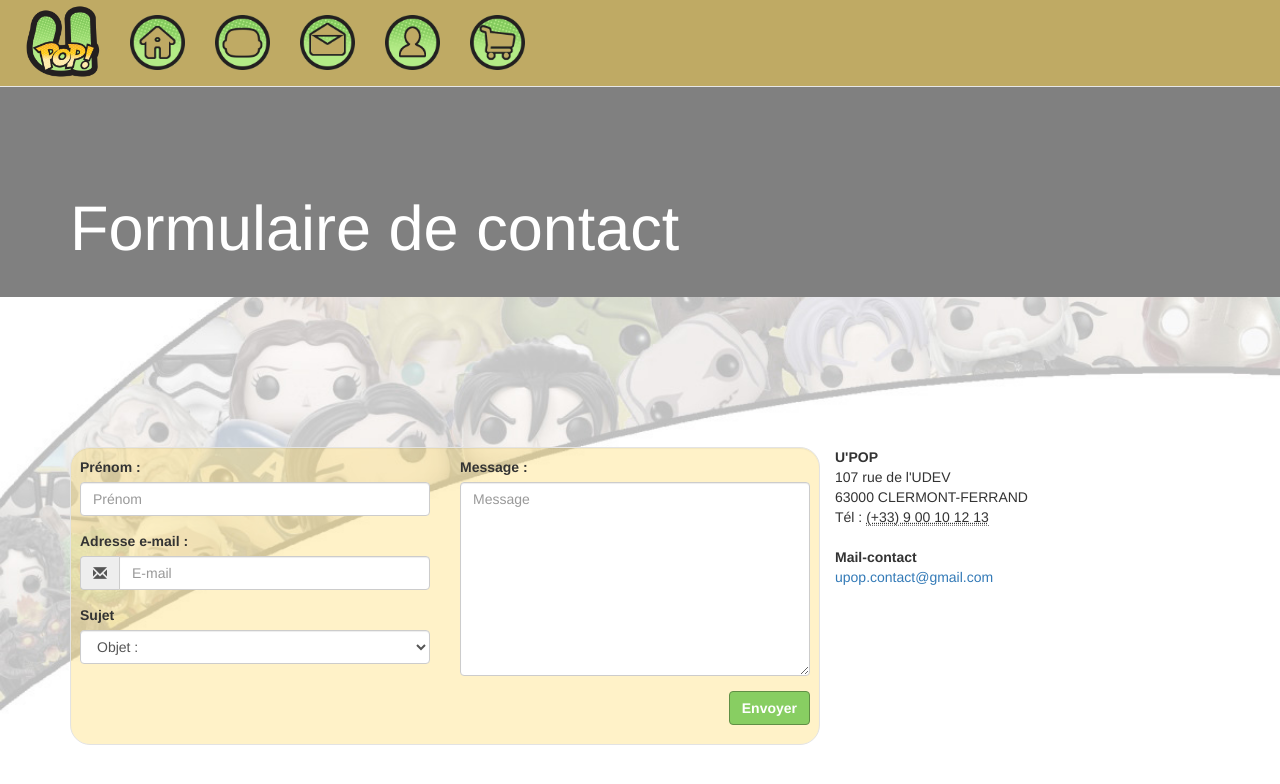
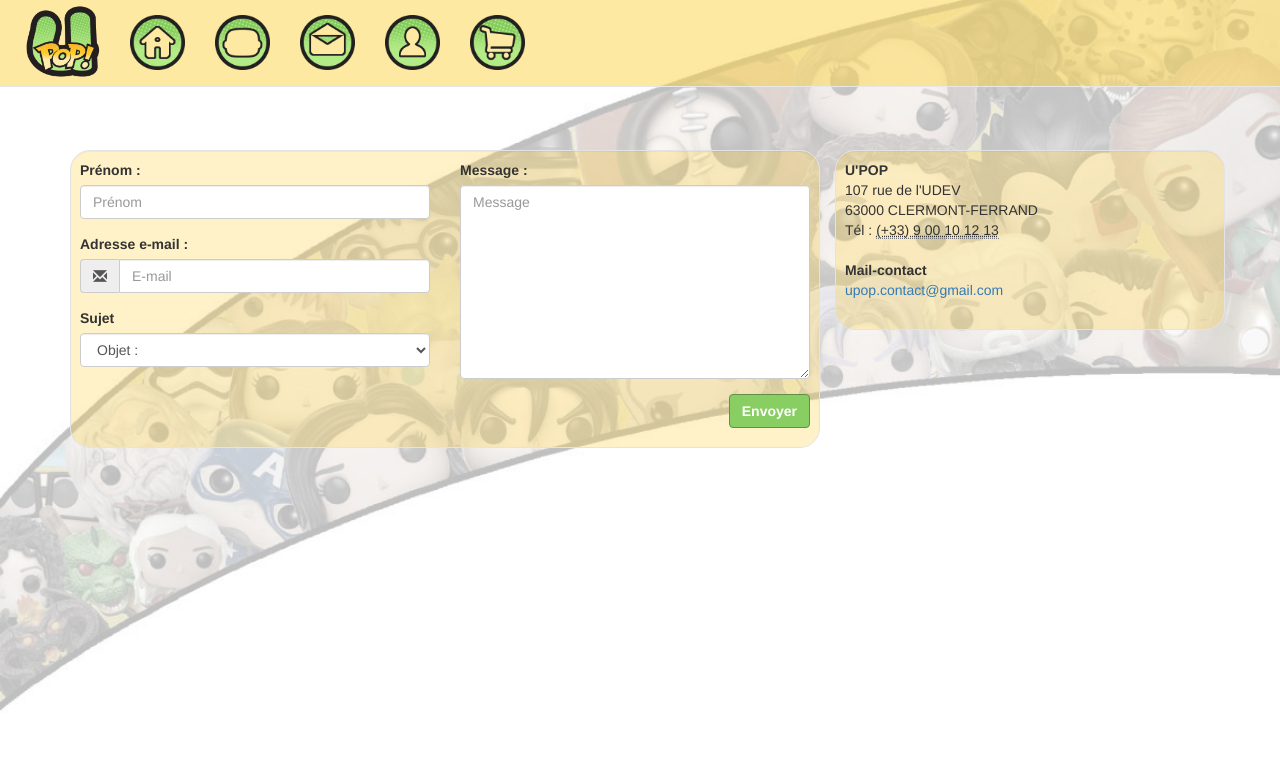
Before and after one commit to ChampemeDylan/UPOP, a PHP site: page /Contact.html in a window 1280 px wide. Shown: the top 784 px of the page. Run offline with PHP 8.4, Linux system fonts and the light colour scheme.

Commit message:
Camille  : MAJ contact html css MAJ structure
Page contact :
Enlevé la bordure grise (optimiser à la forme du site)
Adresse = panel panel-default (intégrer)

```diff
--- a/www/v4/Contact.html
+++ b/www/v4/Contact.html
@@ -1,6 +1,7 @@
 <!DOCTYPE html PUBLIC "-//W3C//DTD XHTML 1.0 Strict//EN""http://www.w3c.org/TR/xhtml1/DTD/xtmlhtml1-strict.dtd">
 <html>
 	<head>
+
 		<meta charset='utf-8'>
 		<link rel="icon" type="image/png" href="Images\iconeupop.png"/>
 		<!-- feuilles de style -->
@@ -11,7 +12,10 @@
 		<script type="application/javascript" src="./js/jquery-2.1.1.min.js"></script>
 		<script type="application/javascript" src="./js/bootstrap.min.js"></script>
 		<meta name="viewport" content="width=device-width, initial-scale=1">
+
+
 		<title>U POP</title>
+
 	</head>
 	<body>
 <!-- barre de navigation -->
@@ -39,19 +43,10 @@
 	</nav>
 <!-- fin barre de navigation -->
 		<!-- contenu de la page -->
-		<div class="jumbotron jumbotron-sm barre barre-sm">
-			<div class="container">
-				<div class="row">
-					<div class="col-sm-12 col-lg-12">
-						<h1 class="h1">Formulaire de contact</h1>
-					</div>
-				</div>
-			</div>
-		</div>
 		<div class="container">
 			<div class="row">
 				<div class="col-md-8">
-					<div class="well well-sm panel panel-default">
+					<div class="well well-sm panel panel-default test">
 						<form>
 							<div class="row">
 								<div class="col-md-6">
@@ -89,7 +84,7 @@
 						</form>
 					</div>
 				</div>
-			<!-- cadre adresse -->
+				<div class="well well-sm panel panel-default test col-md-4">
 					<address>
 						<strong>U'POP</strong>
 						<br>
@@ -109,6 +104,8 @@
 					</address>
 				</div>
 			</div>
+		</div>
+
 <!-- fin articles de la page -->
 <!-- fin contenu de la page -->
 	</body>
--- a/www/v4/css/contact.css
+++ b/www/v4/css/contact.css
@@ -1,12 +1,3 @@
-.barre {
-	background: grey;
-	color: #FFF;
-	border-radius: 0px;
-}
-
-.barre-sm { padding-top: 24px;
-	padding-bottom: 24px; }
-
 .h1 small {
 	font-size: 24px;
 }
```
Lines whose indentation alone changed are shown as unchanged.
